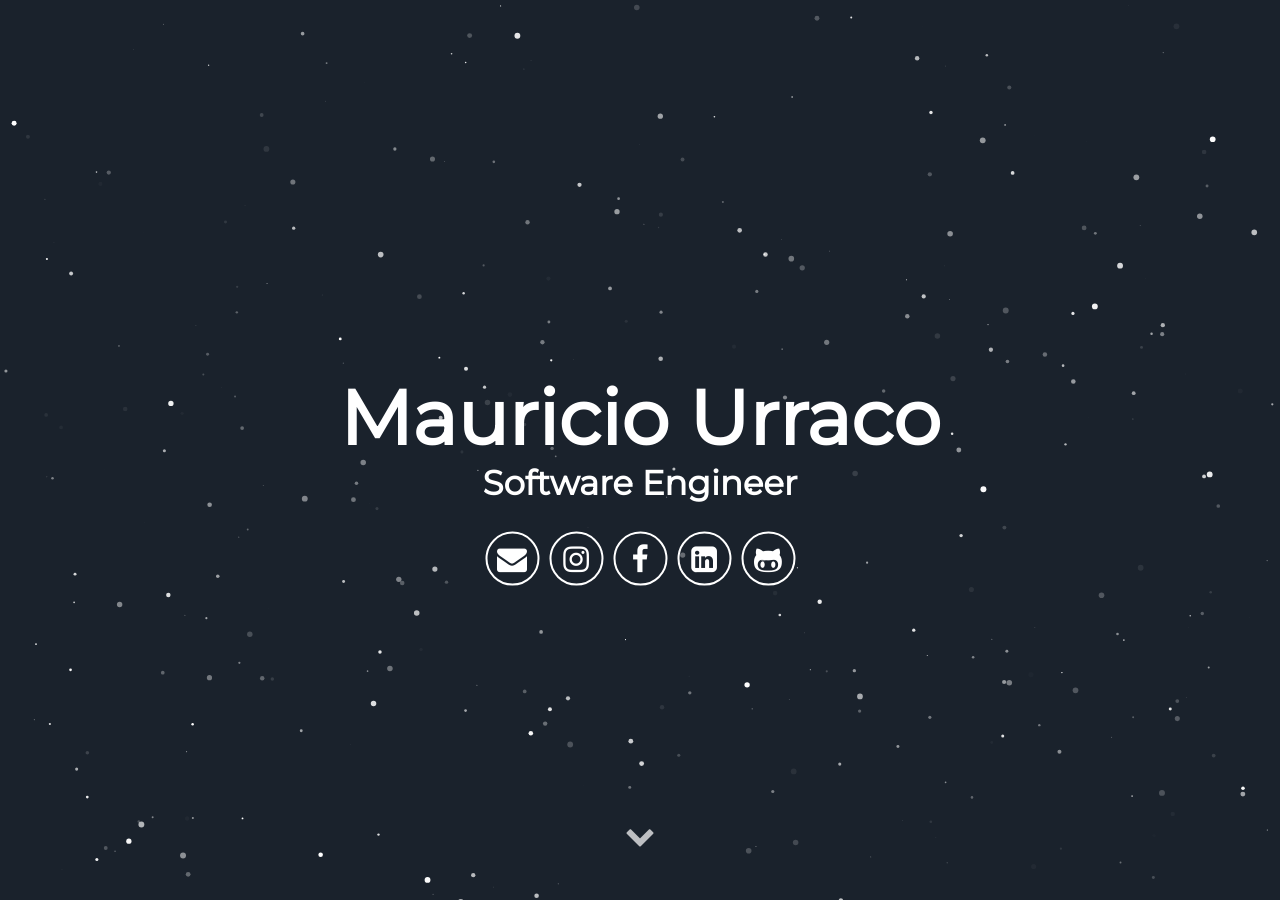
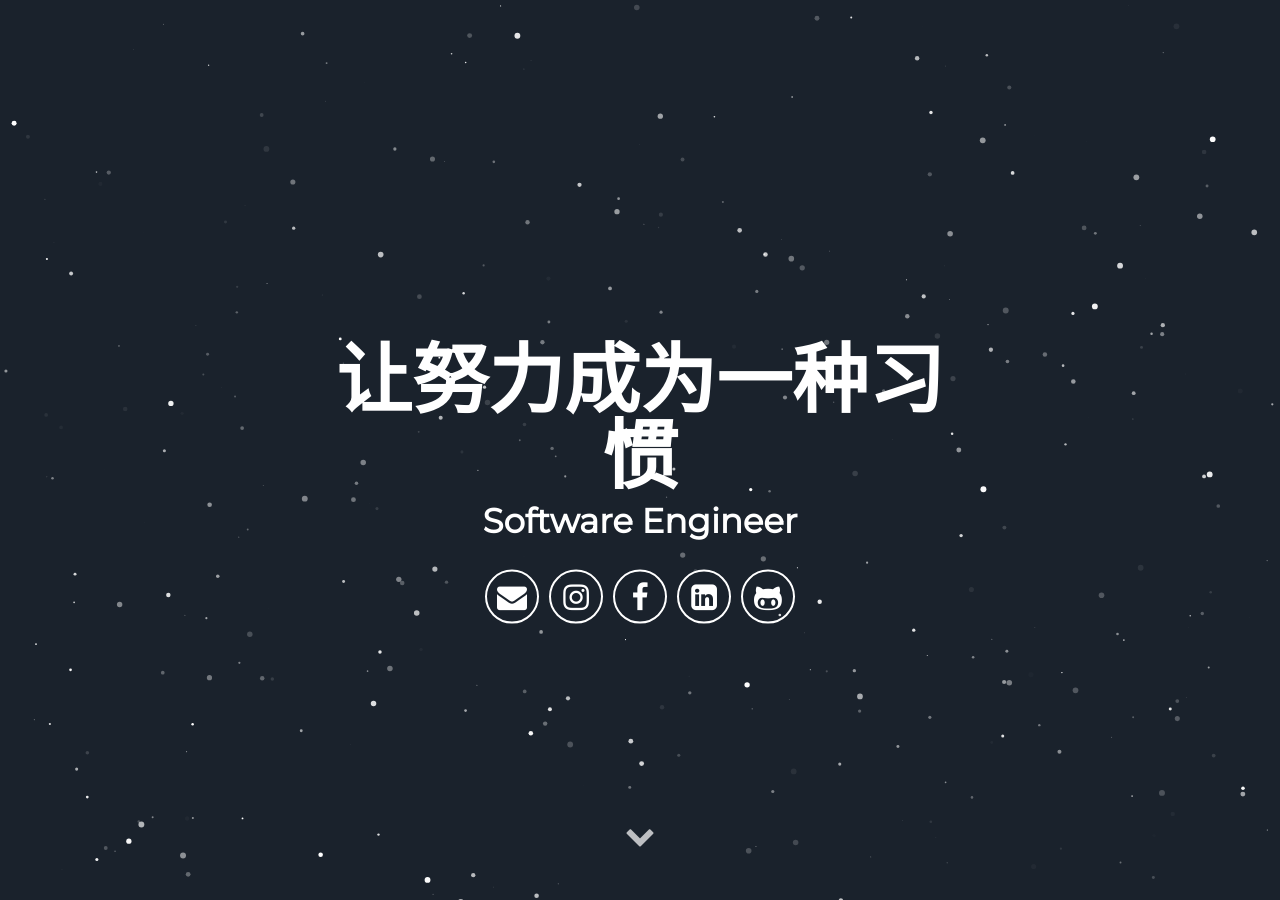
Before and after one commit to YuBaiyang-sudo/xuanku.github.io, a Jekyll site: the page built from index.html, in a window 1280 px wide and 900 px high. Built offline with Jekyll 4.4.1, drawn with Linux system fonts in a browser that asks for light colours; some web fonts are replaced.

Commit message:
Update _config.yml

```diff
--- a/_config.yml
+++ b/_config.yml
@@ -5,7 +5,7 @@ description: Jekyll Theme Minimal Resume
 # url: "localhost:3000" # the base hostname & protocol for your site e.g. http://willianjusten.com.br
 
 # User settings
-username: Mauricio Urraco
+username: 让努力成为一种习惯
 user_description: I\'m a nomad Software Engineer, always searching for the next challenge; no task is too scary nor too difficult. Lately I have been immersed in the <b>crypto-world</b> working for Radix, a London based startup trying to create the next massive scalable DLT. I'm one of the two guys behind all the JS related stuff. Visit my blog here <a href="https://mauriciourraco.com" target="_blank">https://mauriciourraco.com</a>
 user_title: Software Engineer
 email: 923772781@qq.com
```
